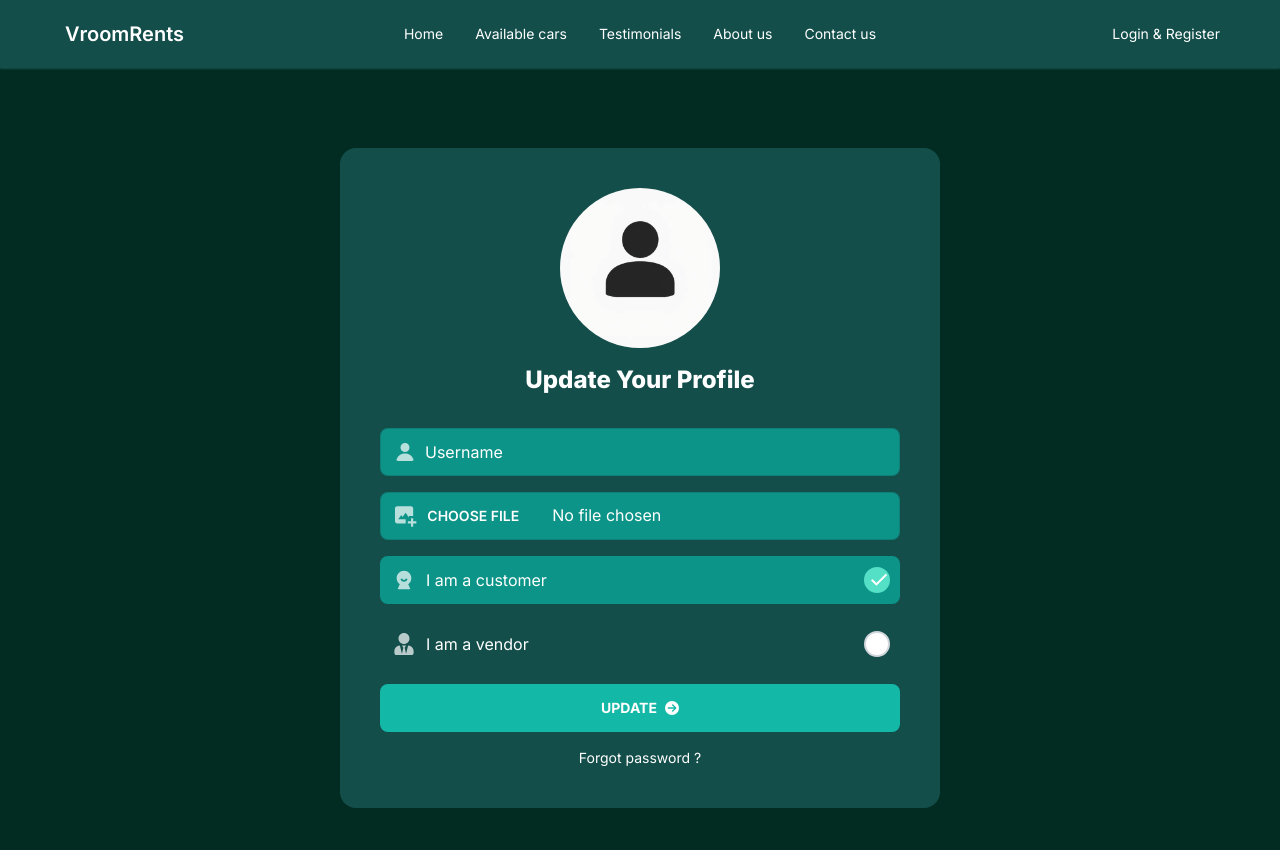
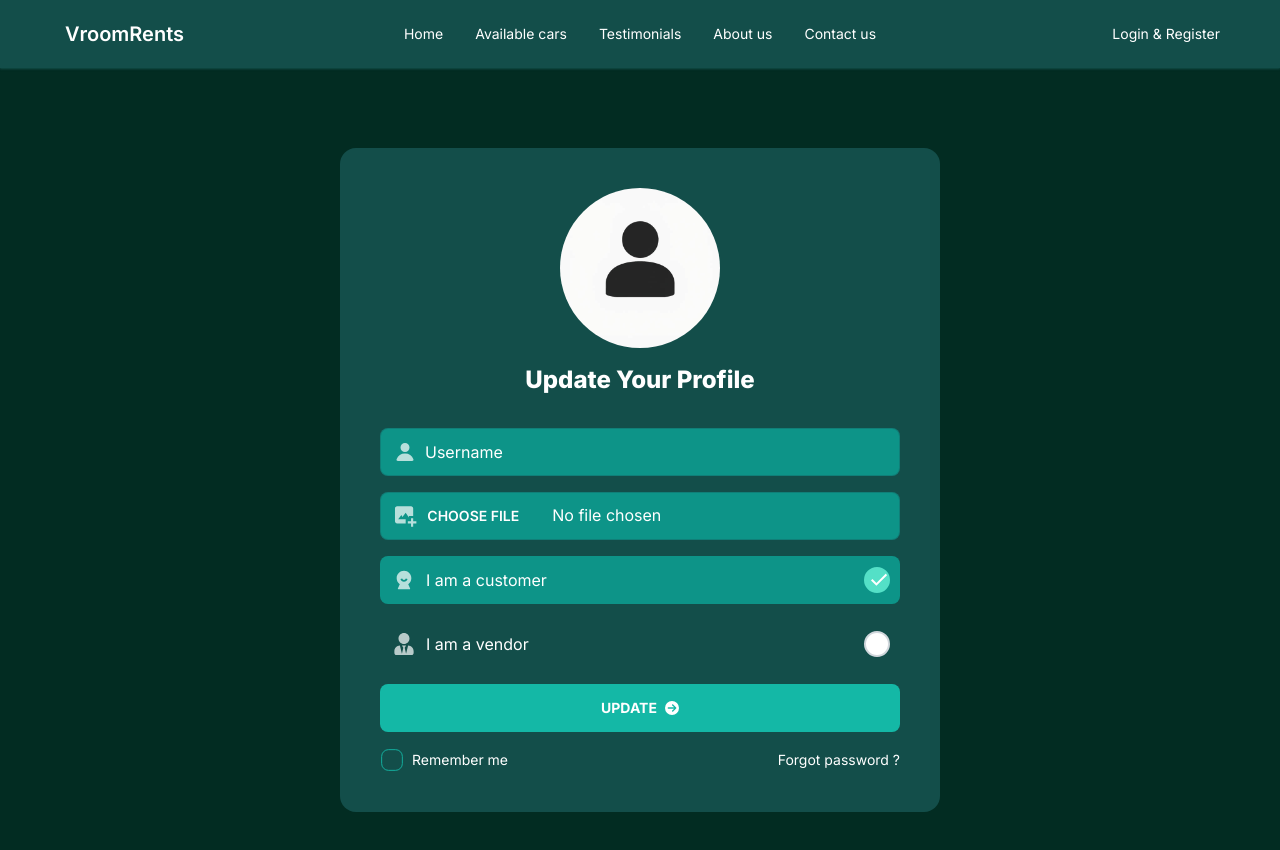
Before and after one commit to MohammadYasin74630/VroomRents-client-side, a React (Vite) app: page /update-account in a window 1280 px wide. Shown: the top 850 px of the page. Built offline with nearby package versions, Linux system fonts and the light colour scheme; no server answers.

Commit message:
login page created

```diff
--- a/src/pages/Login-Register/Login.jsx
+++ b/src/pages/Login-Register/Login.jsx
@@ -1,14 +1,22 @@
 import { IoIosEye, IoIosEyeOff } from "react-icons/io";
 import { FaCircleArrowRight } from "react-icons/fa6";
 import { FcGoogle } from "react-icons/fc";
-import { Form, Link, useSubmit } from "react-router-dom";
-import { useState } from "react";
+import { Form, Link, useNavigate } from "react-router-dom";
+import { useContext, useState } from "react";
 import toast from 'react-hot-toast';
+import axios from "axios";
+import { authContext } from "../../utils/AuthProvider";
+import LoadingSpinner from "../../components/LoadingSpinner";
 
 function Login() {
 
     const [passwordShown, setPasswordShown] = useState(false)
-    const submit = useSubmit()
+    const [btnLoading, setBtnLoading] = useState(false)
+    const [googleLoading, setGoogleLoading] = useState(false)
+    const navigate = useNavigate()
+    const { login, googleLogin, setUser, setRemember } = useContext(authContext)
+
+    const success = (msg) => toast.success(msg, { position: "top-right" });
     const error = (msg) => toast.error(msg, { position: "top-right" });
 
     const handleSubmit = (e) => {
@@ -16,16 +24,21 @@ function Login() {
         e.preventDefault();
 
         let formAlright = true;
-        const name = e.target.name;
+        const email = e.target.email;
         const password = e.target.password;
         const remember = e.target.remember;
 
-        if (!name.value) {
-            error("plz enter a name")
-            name.parentElement.style.outline = "2px solid #f87171"
+        if (!email.value) {
+            error("plz enter a email")
+            email.parentElement.style.outline = "2px solid #f87171"
             formAlright = false;
         }
-        else { name.parentElement.style.outline = "" }
+        else if (!/^[a-zA-Z0-9._%+-]+@[a-zA-Z0-9.-]+\.[a-zA-Z]{2,}$/.test(email.value)) {
+            email.parentElement.style.outline = "2px solid #f87171"
+            error("plz enter a valid email")
+            formAlright = false;
+        }
+        else { email.parentElement.style.outline = "" }
 
         if (!password.value) {
             error("plz enter a password")
@@ -37,40 +50,137 @@ function Login() {
         if (remember.checked) {
 
             if (!localStorage.getItem("remember")) {
+                setRemember(true)
                 localStorage.setItem("remember", true)
             }
         }
         else {
 
             if (localStorage.getItem("remember")) {
+                setRemember(false)
                 localStorage.removeItem("remember")
             }
         }
 
         if (formAlright) {
 
-            const formData = new FormData(e.target)
-            formData.delete("remember")
-            submit(formData, { method: "post" })
+            let formObj = {};
+
+            setBtnLoading(true)
+
+
+            login(email.value, password.value)
+                .then((userInfo) => {
+
+                    setUser(userInfo.user)
+
+                    axios.get(`http://localhost:3000/user/${email.value}`, formObj)
+                        .then(val => {
+
+                            setBtnLoading(false)
+
+                            if (val.data.error) {
+                                return error(val.data.error)
                             }
+
+                            if (val.data.message) {
+
+                                e.target.reset()
+                                success("login successfull")
+                                return navigate("/")
+                            }
+                        })
+                        .catch(err => {
+                            setBtnLoading(false)
+                            return error(err.message)
+                        })
+
+                })
+                .catch(err => {
+
+                    setBtnLoading(false)
+                    if (err.message.includes("/")) {
+                        return error(/\/(.+\w+)/.exec(err.message)[1].replaceAll("-", " "))
+                    }
+
+                    return error(err.message)
+                })
+        }
+    }
+
+    const handleGoogleLogin = (e) => {
+
+        setGoogleLoading(true)
+
+        googleLogin()
+            .then(userInfo => {
+
+                setUser(userInfo.user)
+
+                const formObj = {
+                    "name": userInfo.user.displayName,
+                    "email": userInfo.user.email,
+                    "image": userInfo.user.photoURL,
+                    "login": "google",
+                    "lastLoggedIn": userInfo.user.metadata.lastLoginAt
+                }
+
+                axios.post("http://localhost:3000/user", formObj)
+                    .then(val => {
+                        setGoogleLoading(false)
+
+                        if (val.data.error) {
+                            return error(val.data.error)
+                        }
+
+                        if (val.data.message || val.data.acknowledged) {
+
+                            if (!localStorage.getItem("remember")) {
+                                setRemember(true)
+                                localStorage.setItem("remember", true)
+                            }
+
+                            success("login successfull")
+                            e.target.form.reset()
+                            return navigate("/")
+                        }
+                    })
+                    .catch(err => {
+                        setGoogleLoading(false)
+                        return error(err.message)
+                    })
+
+            })
+            .catch(err => {
+                setGoogleLoading(false)
+                if (err.message.includes("/")) {
+                    return error(/\/(.+\w+)/.exec(err.message)[1].replaceAll("-", " "))
+                }
+
+                return error(err.message)
+            })
     }
 
     return (
         <>
             <Form className="space-y-4 p-2 md:p-4" onSubmit={handleSubmit} noValidate method="post">
 
+                <fieldset className="space-y-4 p-2 md:p-4 " disabled={btnLoading || googleLoading}>
+
                     <p className="flex items-center justify-center gap-2 text-3xl font-extrabold pb-4">Welcome back </p>
 
-                <label className="input input-bordered flex items-center gap-3 bg-teal-600 focus-within:outline-teal-500/50">
+                    <label className="input input-bordered flex items-center gap-[14px] bg-teal-600 focus-within:outline-teal-500/50">
                         <svg
                             xmlns="http://www.w3.org/2000/svg"
                             viewBox="0 0 16 16"
                             fill="currentColor"
                             className="h-4 w-4 opacity-70 scale-150">
                             <path
-                            d="M8 8a3 3 0 1 0 0-6 3 3 0 0 0 0 6ZM12.735 14c.618 0 1.093-.561.872-1.139a6.002 6.002 0 0 0-11.215 0c-.22.578.254 1.139.872 1.139h9.47Z" />
+                                d="M2.5 3A1.5 1.5 0 0 0 1 4.5v.793c.026.009.051.02.076.032L7.674 8.51c.206.1.446.1.652 0l6.598-3.185A.755.755 0 0 1 15 5.293V4.5A1.5 1.5 0 0 0 13.5 3h-11Z" />
+                            <path
+                                d="M15 6.954 8.978 9.86a2.25 2.25 0 0 1-1.956 0L1 6.954V11.5A1.5 1.5 0 0 0 2.5 13h11a1.5 1.5 0 0 0 1.5-1.5V6.954Z" />
                         </svg>
-                    <input type="text" name="name" className="grow placeholder:text-white" placeholder="Username" spellCheck="false" />
+                        <input type="email" name="email" className="grow placeholder:text-white" placeholder="Email" />
                     </label>
 
                     <label className="input input-bordered flex items-center gap-3 bg-teal-600 focus-within:outline-teal-500/50 relative">
@@ -100,17 +210,26 @@ function Login() {
                         <Link className="hover:text-teal-400" to="/forgot-password">Forgot password ?</Link>
                     </div>
 
-                <button className="flex items-center justify-center gap-2 bg-teal-500 w-full p-3 rounded-lg font-bold  hover:bg-teal-500/80 btn btn-ghost" type="submit">
+                    <button className="flex items-center justify-center gap-2 bg-teal-500 w-full p-3 rounded-lg font-bold  hover:bg-teal-500/80 btn btn-ghost [--bc:red]" type="submit">
+                        {
+                            btnLoading ? <LoadingSpinner /> : <>
                                 LOGIN
-                    <FaCircleArrowRight />
+                                <FaCircleArrowRight /></>
+                        }
                     </button>
 
                     <div className="divider text-xs before:bg-teal-500 after:bg-teal-500 ">OR LOGIN WITH GOOGLE</div>
 
-                <button className="flex items-center justify-center gap-2 bg-white text-black w-full p-3 rounded-lg font-semibold hover:bg-white/80 btn btn-ghost" type="button">
+                    <button className="flex items-center justify-center gap-2 bg-white text-black w-full p-3 rounded-lg font-semibold hover:bg-white/80 btn btn-ghost [--bc:red]" type="button" onClick={handleGoogleLogin}>
+                        {
+                            googleLoading ? <LoadingSpinner /> : <>
                                 <FcGoogle />
                                 GOOGLE
+                            </>
+                        }
                     </button>
+                </fieldset>
+
 
             </Form>
         </>
--- a/src/pages/Login-Register/Register.jsx
+++ b/src/pages/Login-Register/Register.jsx
@@ -17,7 +17,7 @@ function Register({ inputRef }) {
     const [btnLoading, setBtnLoading] = useState(false)
     const [googleLoading, setGoogleLoading] = useState(false)
     const navigate = useNavigate()
-    const { register, updateUserInfo, googleLogin, logout, setUser } = useContext(authContext)
+    const { register, updateUserInfo, googleLogin, logout, setUser, setRemember } = useContext(authContext)
 
     const success = (msg) => toast.success(msg, { position: "top-right" });
     const error = (msg) => toast.error(msg, { position: "top-right" });
@@ -144,6 +144,8 @@ function Register({ inputRef }) {
                                         logout()
                                             .then(() => inputRef.current.checked = true)
                                             .catch(err => error(err))
+
+                                        e.target.reset()
                                         return success("account created, plz login now")
                                     }
                                 })
@@ -175,7 +177,7 @@ function Register({ inputRef }) {
         }
     }
 
-    const handleGoogleLogin = () => {
+    const handleGoogleLogin = (e) => {
 
         setGoogleLoading(true)
 
@@ -202,7 +204,14 @@ function Register({ inputRef }) {
 
                         if (val.data.message || val.data.acknowledged) {
 
+                            if (!localStorage.getItem("remember")) {
+
+                                setRemember(true)
+                                localStorage.setItem("remember", true)
+                            }
+
                             success("login successfull")
+                            e.target.form.reset()
                             return navigate("/")
                         }
                     })
@@ -226,7 +235,7 @@ function Register({ inputRef }) {
         <>
             <form onSubmit={handleSubmit} noValidate method="post">
 
-                <fieldset className="space-y-4 p-2 md:p-4" disabled={btnLoading || googleLoading}>
+                <fieldset className="space-y-4 p-2 md:p-4 " disabled={btnLoading || googleLoading}>
                     <p className="flex items-center justify-center gap-2 text-3xl font-extrabold pb-4 text-center">Create an Account</p>
 
                     <label className="input input-bordered flex items-center gap-3 bg-teal-600 focus-within:outline-teal-500/50">
@@ -289,7 +298,7 @@ function Register({ inputRef }) {
                         <input className="hidden" type="radio" name="role" value="vendor" />
                     </label>
 
-                    <button className="flex items-center justify-center gap-2 bg-teal-500 w-full p-3 rounded-lg font-bold  hover:bg-teal-500/80 btn btn-ghost [--bc:red]" type="submit" disabled={btnLoading}>
+                    <button className="flex items-center justify-center gap-2 bg-teal-500 w-full p-3 rounded-lg font-bold  hover:bg-teal-500/80 btn btn-ghost [--bc:red]" type="submit">
                         {
                             btnLoading ? <LoadingSpinner /> : <>
                                 REGISTER
--- a/src/pages/Update-Profile/UpdateProfile.jsx
+++ b/src/pages/Update-Profile/UpdateProfile.jsx
@@ -6,10 +6,13 @@ import { Form, Link, useSubmit } from "react-router-dom";
 import toast from 'react-hot-toast';
 import userImg from "../../assets/user.jpeg"
 import axios from "axios";
+import { useContext } from "react";
+import { authContext } from "../../utils/AuthProvider";
 
 function UpdateProfile() {
 
     const submit = useSubmit()
+    const { setRemember } = useContext(authContext)
     const error = (msg) => toast.error(msg, { position: "top-right" });
 
     const handleSubmit = async (e) => {
@@ -77,6 +80,23 @@ function UpdateProfile() {
         }
     }
 
+    const changeHandler = (e) => {
+        if (e.target.checked) {
+
+            if (!localStorage.getItem("remember")) {
+                setRemember(true)
+                localStorage.setItem("remember", true)
+            }
+        }
+        else {
+
+            if (localStorage.getItem("remember")) {
+                setRemember(false)
+                localStorage.removeItem("remember")
+            }
+        }
+    }
+
     return (
         <>
             <Form className="space-y-4 max-w-[600px] mx-4 md:mx-auto my-20 p-4 md:p-10 bg-teal-900 border-emerald-800 rounded-box" onSubmit={handleSubmit} noValidate method="post">
@@ -117,7 +137,13 @@ function UpdateProfile() {
                     <FaCircleArrowRight />
                 </button>
 
-                <Link className="hover:text-teal-400 text-sm block text-center" to="/forgot-password">Forgot password ?</Link>
+                <div className="flex items-center justify-between text-sm select-none">
+                    <label className="inline-flex items-center gap-1 cursor-pointer" onChange={changeHandler}>
+                        <input type="checkbox" defaultChecked={localStorage.getItem("remember") === "true"} className="[--chkbg:#14b8a6] border-teal-500 checkbox mr-1 scale-90" />
+                        Remember me
+                    </label>
+                    <Link className="hover:text-teal-400" to="/forgot-password">Forgot password ?</Link>
+                </div>
 
             </Form>
         </>
```
Also changed, not shown: src/utils/AuthProvider.jsx (+16 -5 lines). Lines whose indentation alone changed are shown as unchanged.
